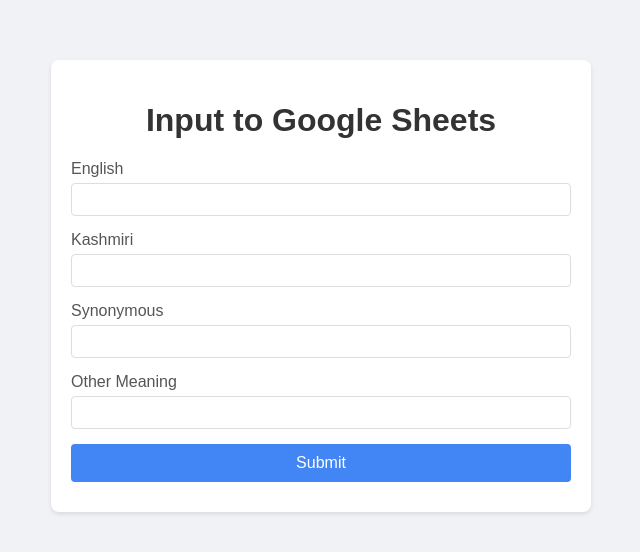
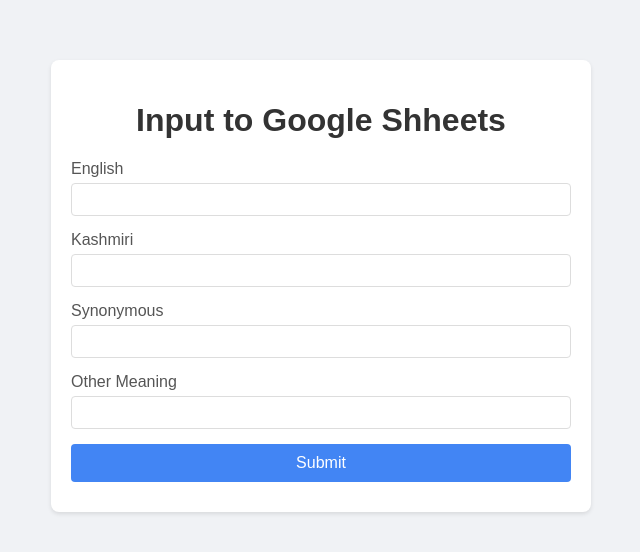
Before and after one commit to itzfew/Autoimg, a plain HTML site: page index.html in a window 1280 px wide. Shown: the part 114-666 px from the top of the page, without its empty margins (319-959 px from the left). Drawn offline with Linux system fonts and the light colour scheme.

Commit message:
Update index.html

```diff
--- a/index.html
+++ b/index.html
@@ -69,7 +69,7 @@
 </head>
 <body>
     <div class="container">
-        <h1>Input to Google Sheets</h1>
+        <h1>Input to Google Shheets</h1>
         <form id="inputForm">
             <div class="form-group">
                 <label for="english">English</label>
```
